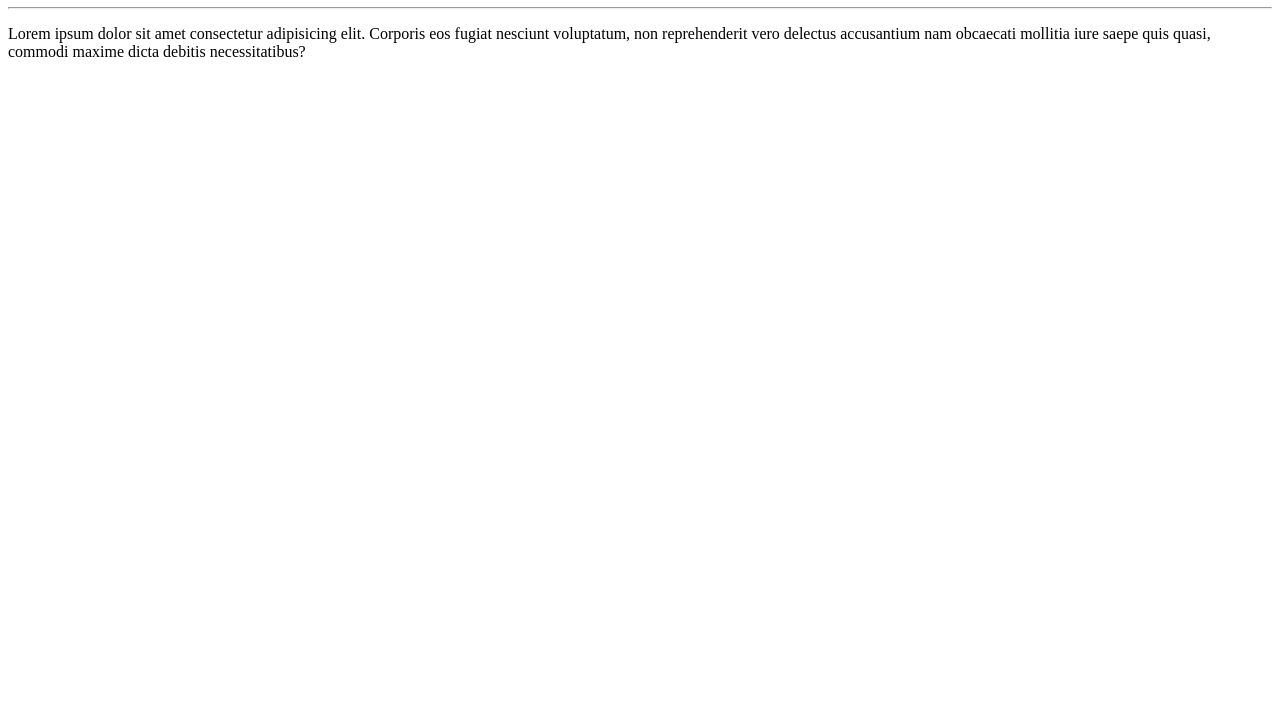
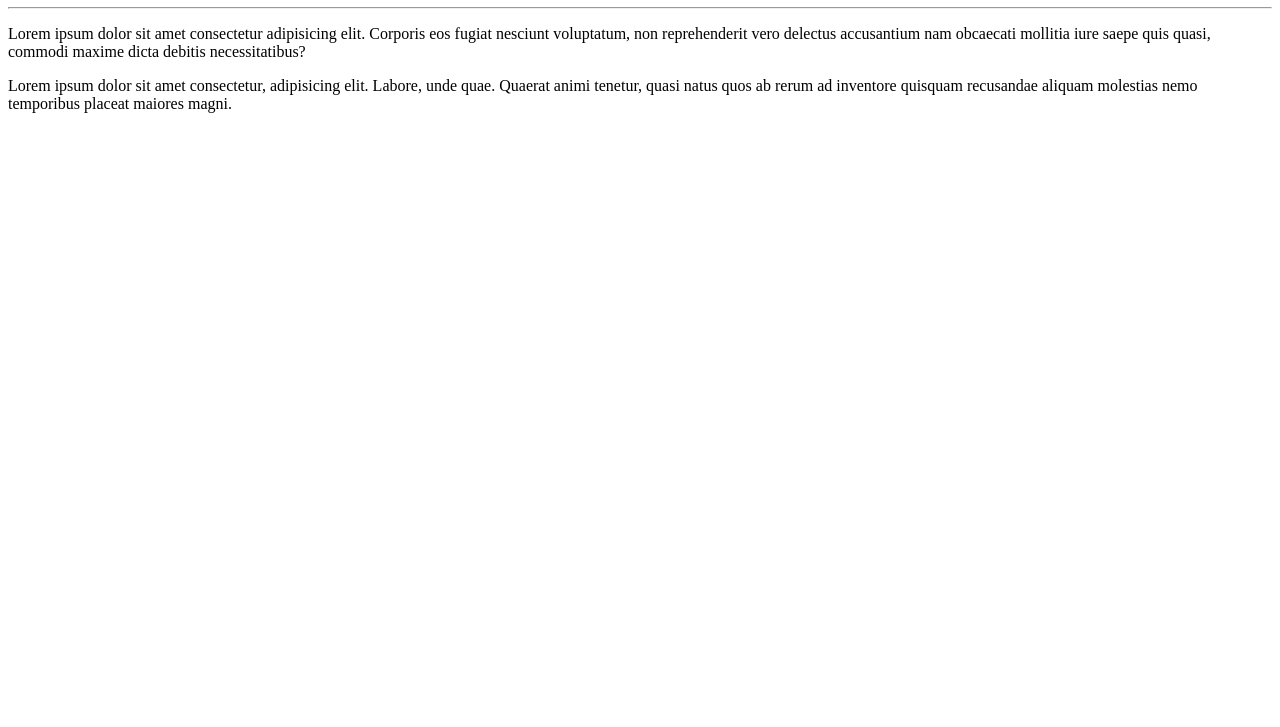
Before and after one commit to isabelcout/Hello-World, a plain HTML site: page site-exemplo/index.html in a window 1280 px wide. Shown: the part 73-800 px from the top of the page. Drawn offline with Linux system fonts and the light colour scheme.

Commit message:
adicionei outro paragrafo

```diff
--- a/site-exemplo/index.html
+++ b/site-exemplo/index.html
@@ -10,5 +10,6 @@
     <h1>Hello World</h1>
     <hr>
     <p>Lorem ipsum dolor sit amet consectetur adipisicing elit. Corporis eos fugiat nesciunt voluptatum, non reprehenderit vero delectus accusantium nam obcaecati mollitia iure saepe quis quasi, commodi maxime dicta debitis necessitatibus?</p>
+    <p>Lorem ipsum dolor sit amet consectetur, adipisicing elit. Labore, unde quae. Quaerat animi tenetur, quasi natus quos ab rerum ad inventore quisquam recusandae aliquam molestias nemo temporibus placeat maiores magni.</p>
 </body>
 </html>
```
